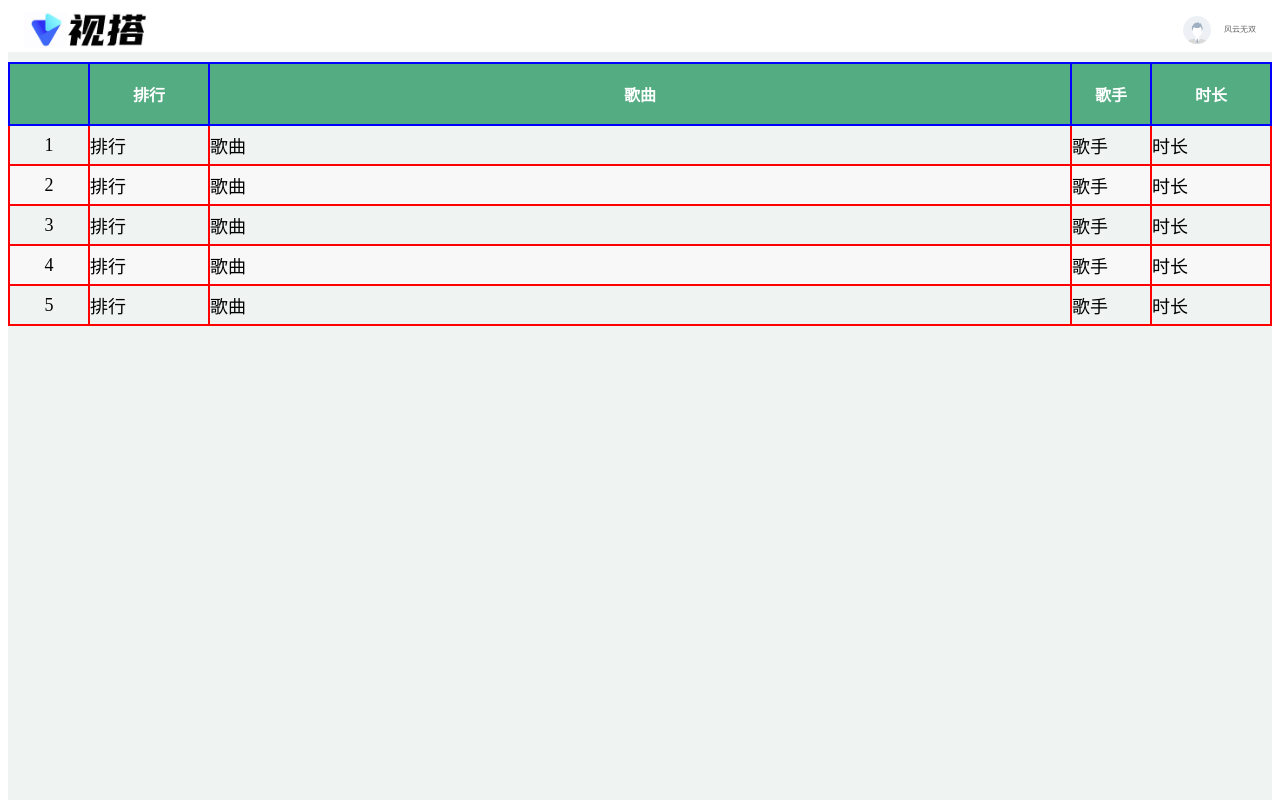
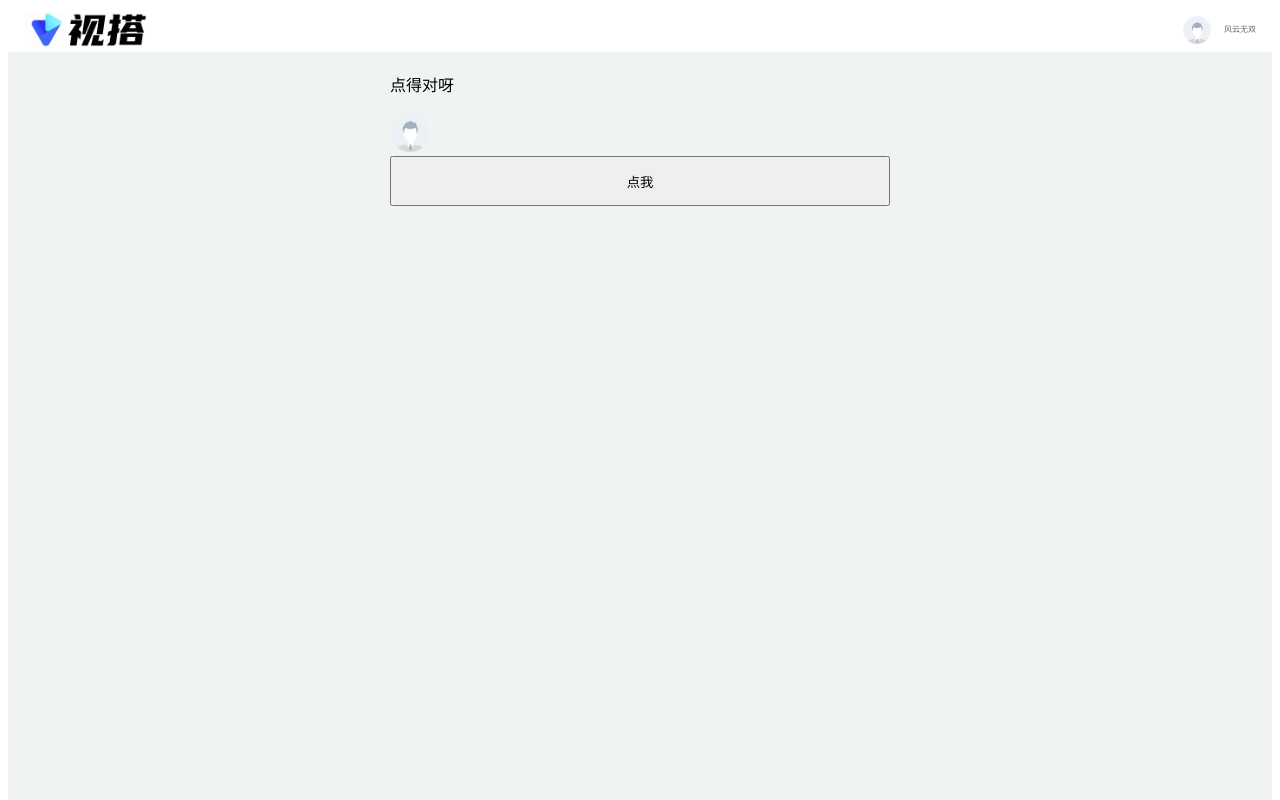
Before and after one commit to tanzongwei/vueDemo, a Vue app: page / in a window 1280 px wide. Shown: the top 800 px of the page. Built offline with nearby package versions, Linux system fonts and the light colour scheme.

Commit message:
js初学

```diff
--- a/package.json
+++ b/package.json
@@ -14,6 +14,7 @@
   "dependencies": {
     "@ant-design/icons": "^5.1.4",
     "core-js": "^3.8.3",
+    "jquery": "^3.7.0",
     "vue": "^3.3.4",
     "vue-router": "^4.2.4"
   },
--- a/src/main.ts
+++ b/src/main.ts
@@ -4,8 +4,8 @@ import App from './App.vue'
 import router from './router'
 import './assets/iconfont/iconfont'
 
+
 const app = createApp(App)
-
 
 app.use(router)
 
--- a/src/views/Home/home.vue
+++ b/src/views/Home/home.vue
@@ -2,12 +2,14 @@
 import NavBar from '@/components/nav/nav.vue'
 import LeftMenu from '../LeftMenu/leftMenu.vue'
 import MainContent from '../Music/music.vue'
+import JsStudy from '../JQuery/jquery.vue'
 export default{
     name: "home",
     components: {
         NavBar,
         LeftMenu,
-        MainContent
+        MainContent,
+        JsStudy
     },
     data() {
         return {
@@ -45,7 +47,8 @@ export default{
     <div class="home">
         <NavBar :name="name" @persion-message="persionMessage" @update-password="updatePassword" @loginOut="loginOut"/>
         <!-- <LeftMenu :titles="leftTitle" @click-list="clickLeftList" style="flex: 1;" /> -->
-        <MainContent :contents="contents" />
+        <!-- <MainContent :contents="contents" /> -->
+        <JsStudy :title="js学习"/>
     </div>
 </template>
 
--- /dev/null
+++ b/src/views/JQuery/jquery.css
@@ -0,0 +1,10 @@
+
+.content{
+    width: 500px;
+    height: 800px;
+    margin: 20px auto 0px;
+}
+.content button{
+    width: 100%;
+    height: 50px;
+}
--- /dev/null
+++ b/src/views/JQuery/jquery.html
@@ -0,0 +1,5 @@
+<div class="content">
+    <p id="button">点得对呀</p>
+    <img id="myImage" decoding="async" loading="lazy" src="@/assets/headerImage.png" alt="" style="width: 40px;height: 40px;">
+    <button type="button" @click="clickButton" >点我</button>
+</div>
--- /dev/null
+++ b/src/views/JQuery/jquery.js
@@ -0,0 +1,16 @@
+export default {
+    setup() {
+
+    },
+    methods: {
+        clickButton() {
+        //  let button =  document.getElementById('button')
+        //   button.innerHTML = "就是这样"
+            // button.style.color = "#999999"
+        let myImage = document.getElementById('myImage')
+
+            // myImage.src = "../../assets/logo.jpg"
+            $("p").hide();
+        },
+    }
+}
--- /dev/null
+++ b/src/views/JQuery/jquery.vue
@@ -0,0 +1,3 @@
+<script src="./jquery.js"></script>
+<style lang="css" src="./jquery.css"></style>
+<template src="./jquery.html"></template>
```
